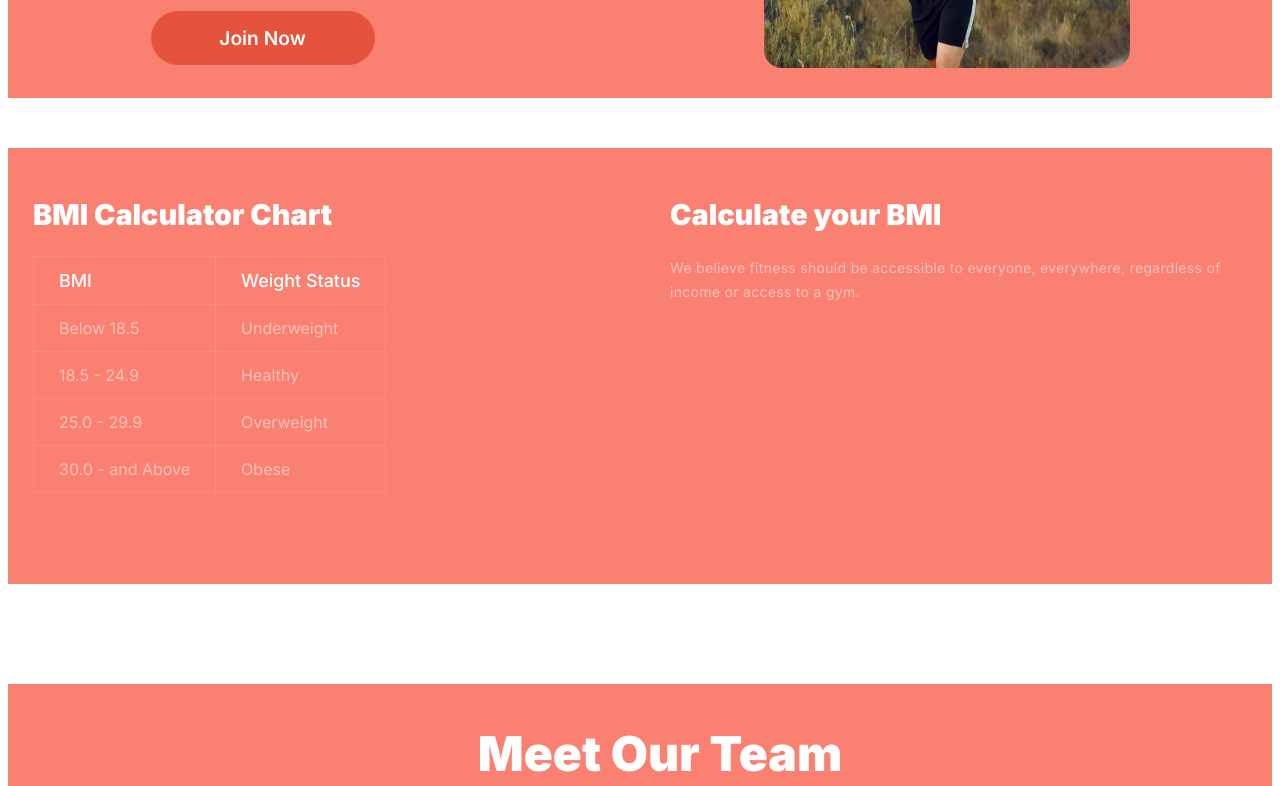
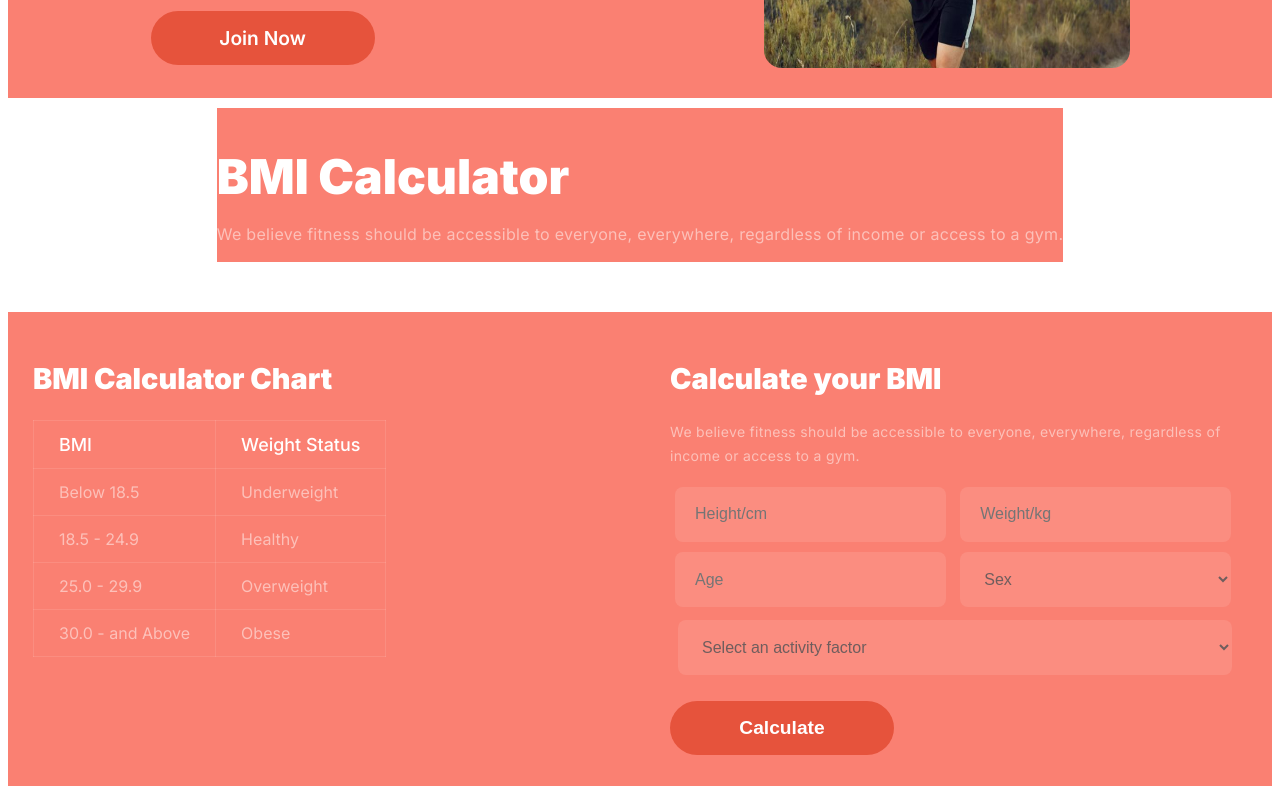
Before and after one commit to ShamolHasan05/Assignment-2, a plain HTML site: page index.html in a window 1280 px wide. Shown: the part 901-1687 px from the top of the page. Drawn offline with Linux system fonts and the light colour scheme; a web font is replaced by a local one.

Commit message:
added BMI

```diff
--- a/index.html
+++ b/index.html
@@ -68,6 +68,15 @@
           <img src="images/run.jpg" alt="" />
         </div>
       </section>
+
+      <section class="bmi-text-parent">
+
+          <div class="bmi-text">
+            <h2 class="title text-title">BMI Calculator</h2>
+            <p class="description text-description">We believe fitness should be accessible to everyone, everywhere, regardless of income or access to a gym.</p>
+          </div>
+
+      </section>
     </main>
 
       <section class="bmi-parent">
@@ -108,6 +117,27 @@
                 <p class="bmi-description">We believe fitness should be accessible to everyone, everywhere, regardless of income or access to a gym. </p>
 
                 <form action="">
+                  <div>
+                    <input class="form-input-text" type="text" placeholder="Height/cm">
+                    <input class="form-input-text" type="text" placeholder="Weight/kg">
+                  </div>
+                  <div>
+                      <input class="form-input-text" type="text" placeholder="Age">
+                      <select class="form-select1" name="" id="">
+                        <option  value="Sex">Sex</option>
+                        <option  value="Male">Male</option>
+                        <option value="Female">Female</option>
+                      </select>
+                  </div>
+                  <div>
+                    <select class="form-select2" name="" id="">
+                      <option value="factor">Select an activity factor</option>
+                      <option value="Running">Running</option>
+                      <option value="Swimming">Swimming</option>
+                    </select>
+                  </div>
+
+                  <button class="btn-form">Calculate</button>
 
                 </form>
 
@@ -181,9 +211,6 @@
 
     </main>
 
-
-
-
     <footer>
 
         <section class="foot">
--- a/styles/style.css
+++ b/styles/style.css
@@ -164,6 +164,25 @@ main {
     transform-origin: 75% 30%;
 }
 
+/* BMI TEXT */
+.bmi-text-parent {
+    display: flex;
+    margin-top: 10px;
+    justify-content: center;
+}
+
+.bmi-text {
+    background-color: salmon;
+}
+
+.text-description {
+    text-align: left;
+}
+
+.text-title {
+    text-align: left;
+}
+
 /* BMI Section Style */
 
 .bmi-parent {
@@ -214,18 +233,72 @@ th {
 
 .form-div {
     width: 577px;
-    height: 386px;
+    height: 440px;
 }
 
 .bmi-description {
     color: rgba(255, 255, 255, 0.5);
-    font-family: Inter;
     font-size: 14px;
     font-weight: 400;
     line-height: 24px;
     letter-spacing: 0.3px;
     text-align: left;
 }
+
+.form-input-text{
+    width: 40%;
+    height: 35px;
+    border-radius: 8px;
+    background: rgba(255, 255, 255, 0.1);
+    border: none;
+    margin: 5px;
+    padding: 10px 20px;
+    font-size: 1rem;
+
+
+}
+
+.form-select1 {
+    width: 47%;
+    height: 55px;
+    border-radius: 8px;
+    background: rgba(255, 255, 255, 0.1);
+    border: none;
+    margin: 5px;
+    padding: 10px 20px;
+    font-size: 1rem;
+    color: rgba(108, 92, 92, 0.975);
+}
+
+.form-select2 {
+    width: 96%;
+    height: 55px;
+    border-radius: 8px;
+    background: rgba(255, 255, 255, 0.1);
+    border: none;
+    margin: 8px;
+    padding: 10px 20px;
+    font-size: 1rem;
+    color: rgba(108, 92, 92, 0.975);
+}
+
+.btn-form {
+    width: 224px;
+    height: 54px;
+    padding: 16px 40px 16px 40px;
+    border-radius: 42px;
+    background: rgb(230, 83, 60);
+    margin-top: 18px;
+    border: none;
+
+    color: rgb(255, 255, 255);
+    font-size: 1.2rem;
+    font-weight: 600;
+    text-align: center;
+}
+
+
+
 
 /* Team Section Style */
 
@@ -448,7 +521,7 @@ footer {
     }
 
     .team {
-        padding: 20px 20px 20px 20px;
+        padding-right: 50px;
         margin-top: 100px;
     }
 
```
